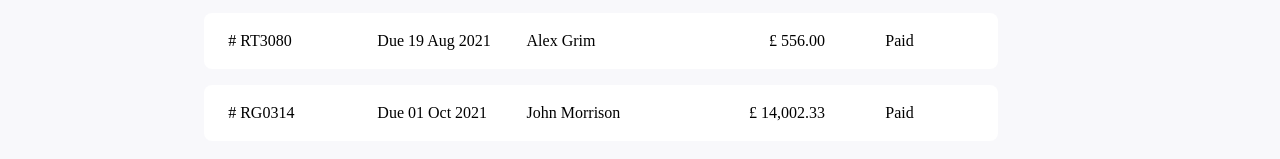
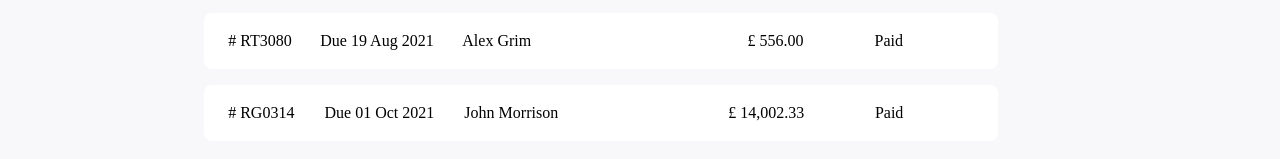
Before and after one commit to mrcordova/invoice-app, a plain HTML site: page frontend/index.html in a window 1280 px wide. Shown: the part 277-436 px from the top of the page. Drawn offline with Linux system fonts and the light colour scheme.

Commit message:
expand main to take up available space

```diff
--- a/frontend/css/style.css
+++ b/frontend/css/style.css
@@ -294,6 +294,7 @@ header {
   align-items: center;
 }
 main {
+  flex: 1;
   padding-inline: clamp(1.5rem, calc(0.069rem + 6.107vw), 3rem);
   padding-block: clamp(2rem, calc(0.271rem + 7.379vw), 3.813rem)
     clamp(6.563rem, calc(2.507rem + 17.303vw), 10.813rem);
@@ -323,7 +324,7 @@ main {
   .invoices {
     /* grid-template-columns: repeat(5, 1fr); */
     & .invoice {
-      grid-template-columns: repeat(5, 1fr);
+      grid-template-columns: max-content repeat(4, 1fr);
 
       grid-template-areas: "id due user amount status";
       & .amount {
@@ -334,6 +335,9 @@ main {
       }
       & .invoice-user {
         text-align: left;
+      }
+      & .due-date {
+        text-align: center;
       }
     }
   }
```
